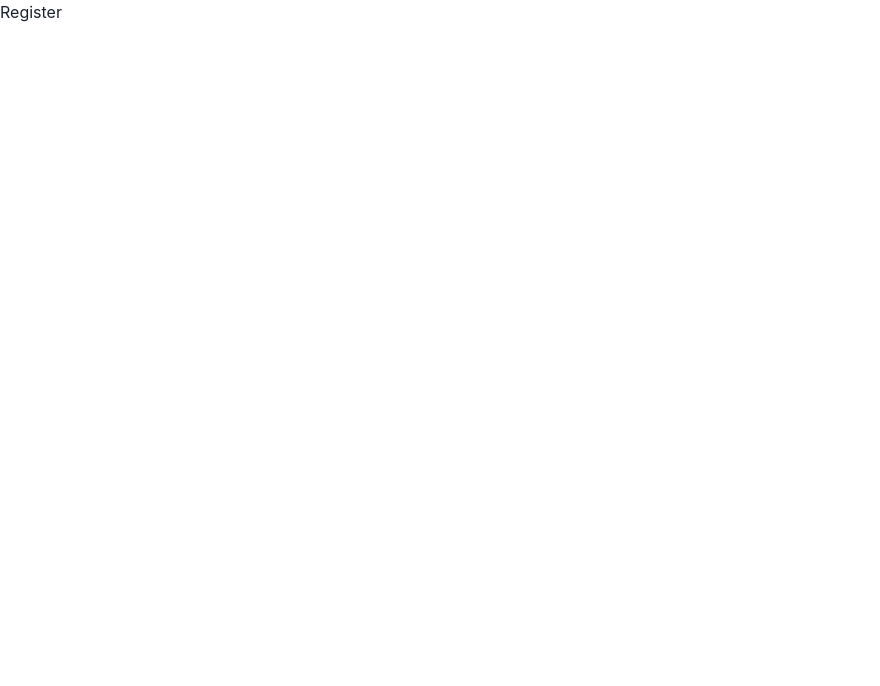
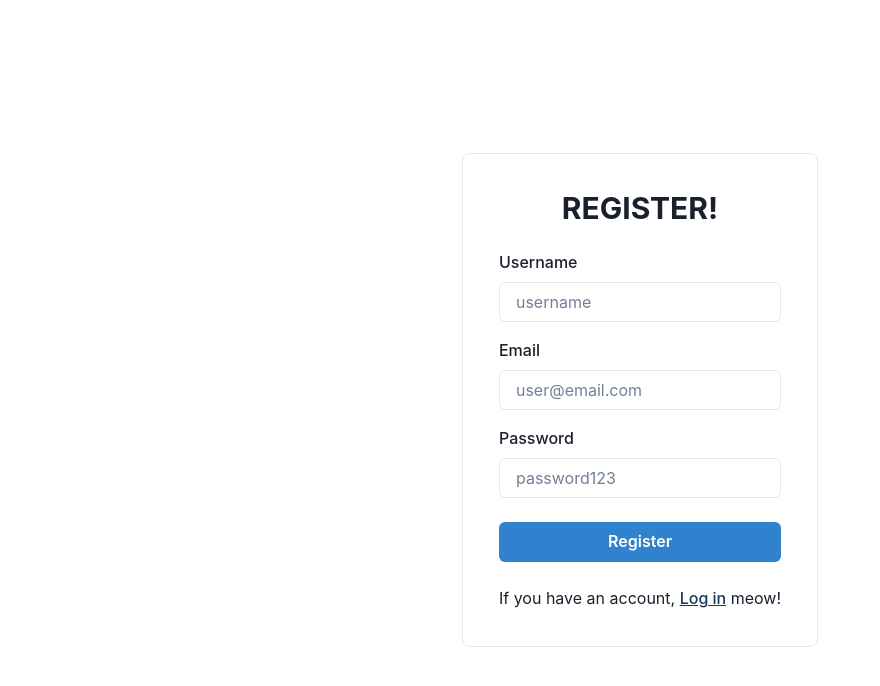
Before and after one commit to DanT52/social-media-app, a React (Create React App) app: page /register in a window 1280 px wide. Shown: the top 686 px of the page, without its empty margins (0-880 px from the left). Built offline with nearby package versions, Linux system fonts and the light colour scheme.

Commit message:
register and profile sidebar

```diff
--- a/src/components/auth/Register.js
+++ b/src/components/auth/Register.js
@@ -1,7 +1,88 @@
-import React from 'react'
+import { Box, Center, FormLabel, Heading, Input, FormControl, FormErrorMessage, Button,
+    Link, Text
+
+} from "@chakra-ui/react";
+import { DASHBOARD, LOGIN } from "lib/routes";
+import { Link as RouterLink} from "react-router-dom";
+import { useRegister} from "hooks/auth";
+import { useForm } from "react-hook-form";
+import { emailValidate, passwordValidate, usernameValidate } from "utils/form-validate";
 
 export default function Register() {
+    const { register :signup, isLoading} = useRegister();
+    const {register, handleSubmit, formState: {errors}} = useForm();
+
+
+
+    async function handleRegister(data){
+
+        const succeeded = await signup({
+            username: data.username,
+            email: data.email,
+            password: data.password,
+            redirectTo: DASHBOARD
+        });
+
+
+    }
+
+
+
     return (
-        <div>Register</div>
-    )
-}
+    <Center w="100%" h ="100vh">
+        <Box mx="1" maxW="md" p="9" borderWidth="1px" borderRadius="lg">
+            <Heading mb="4" size="lg" textAlign="center">
+                REGISTER!
+            </Heading>
+
+            <form onSubmit={handleSubmit(handleRegister)}>
+
+                 <FormControl isInvalid={errors.username} py="2">
+                    <FormLabel>Username</FormLabel>
+                    <Input placeholder="username"
+                    {...register('username', usernameValidate)}/>
+                    <FormErrorMessage>{errors.username && errors.username.message}</FormErrorMessage>
+
+                </FormControl>
+
+                <FormControl isInvalid={errors.email} py="2">
+                    <FormLabel>Email</FormLabel>
+                    <Input type="email" placeholder="user@email.com"
+                    {...register('email', emailValidate)}/>
+                    <FormErrorMessage>{errors.email && errors.email.message}</FormErrorMessage>
+
+                </FormControl>
+
+                <FormControl isInvalid={errors.password} py="2">
+                    <FormLabel>Password</FormLabel>
+                    <Input type="password" placeholder="password123" {...register('password', passwordValidate)}/>
+                    <FormErrorMessage>{errors.password && errors.password.message}</FormErrorMessage>
+
+                </FormControl>
+
+                <Button mt="4" type="submit" colorScheme="blue" size="md" w="full"
+                 //isLoading={true}
+                 loadingText="Signing up">
+                    Register
+                </Button>
+
+            </form>
+            <Text fontSize="xlg" align="center" mt="6">
+                If you have an account, {" "}
+
+                <Link
+                as={RouterLink}
+                to={LOGIN}
+                color="blue.900"
+                fontWeight="medium"
+                textDecor="underline"
+                _hover={{ background: "blue.100"}}
+
+                >Log in</Link>
+                {" "} meow!
+
+            </Text>
+
+        </Box>
+    </Center>
+)}
--- /dev/null
+++ b/src/components/layout/Sidebar.js
@@ -0,0 +1,73 @@
+import { Box, Button, Code, Stack } from "@chakra-ui/react";
+import Avatar from "components/profile/Avatar";
+import { useAuth } from "hooks/auth";
+import { PROTECTED, USERS } from "lib/routes";
+import { Link } from "react-router-dom";
+
+function ActiveUser(){
+    const {user, isLoading} = useAuth();
+
+
+    if (isLoading) return "Loading..."
+
+
+    return (
+    <Stack align="center" spacing="5" my="8">
+
+        <Avatar user={user}/>
+
+
+
+
+        <Code>@{user.username}</Code>
+
+        <Button
+        colorScheme="blue"
+        w="full"
+        as={Link}
+        to={`${PROTECTED}/profile/${user.id}`}>
+            Edit Profile
+        </Button>
+    </Stack>
+    );
+}
+
+export default function Sidebar() {
+    return(
+        <Box
+        px="6"
+        height="100vh"
+        w="100%"
+        maxW="300px"
+        borderLeft="1px solid"
+        borderLeftColor="blue.100"
+        position="sticky"
+        top="16"
+        display={{ base: "none", md: "block" }}
+        >
+
+             <ActiveUser />
+
+
+             <Box align = "center">
+                <Box as="ul" borderBottom="2px solid" borderColor="blue.200" />
+
+                    <Button
+                    variant="outline"
+                    colorScheme="teal"
+                    as={Link}
+                    to={USERS}
+                    mt="4"
+                    size="sm"
+                    >ALL USERS
+
+                    </Button>
+
+
+                </Box>
+             </Box>
+
+
+
+    );
+}
--- a/src/components/layout/index.js
+++ b/src/components/layout/index.js
@@ -2,7 +2,9 @@ import { LOGIN } from "lib/routes";
 import { useEffect } from "react";
 import { Outlet, useLocation, useNavigate } from "react-router-dom";
 import { useAuth } from "hooks/auth";
-import Navbar from "components/navbar";
+import Navbar from "components/layout/Navbar";
+import Sidebar from "./Sidebar";
+import { Flex, Box } from "@chakra-ui/react";
 
 export default function Layout() {
     const { pathname } = useLocation();
@@ -14,10 +16,10 @@ export default function Layout() {
 
 
     useEffect( () => {
-        if (pathname.startsWith("/protected") && !user) {
+        if (!isLoading && pathname.startsWith("/protected") && !user) {
             navigate(LOGIN);
         }
-    }, [pathname, user]);
+    }, [pathname, user, isLoading]);
 
     if (isLoading) return "Loading...";
 
@@ -25,7 +27,15 @@ export default function Layout() {
     return (
         <>
         <Navbar />
-        This is the child: <Outlet />
+
+        <Flex pt="16" pb="12" mx="auto" w="full" maxW="1200px">
+            <Box w="900px">
+                <Outlet />
+            </Box>
+            <Sidebar/>
+
+        </Flex>
+
         </>
     )
 }
--- /dev/null
+++ b/src/components/profile/Avatar.js
@@ -0,0 +1,16 @@
+import { Link } from "react-router-dom";
+import { Avatar as ChakraAvatar } from "@chakra-ui/react"
+import { PROTECTED } from "lib/routes";
+
+export default function Avatar({user}) {
+    if (!user) return "loading";
+    return (
+        <ChakraAvatar
+        as={Link}
+        to={`${PROTECTED}/profile/${user.id}`}
+        name={user.username}
+        size="xl"
+        src={user.avatar}
+        _hover={{ cursor: "pointer", opacity: "0.8"}}/>
+    )
+}
--- a/src/hooks/auth.js
+++ b/src/hooks/auth.js
@@ -1,16 +1,36 @@
 import { useAuthState, useSignOut } from 'react-firebase-hooks/auth';
-import { auth } from "lib/firebase";
-import { signInWithEmailAndPassword } from 'firebase/auth';
+import { auth, db } from "lib/firebase";
+import { createUserWithEmailAndPassword, signInWithEmailAndPassword } from 'firebase/auth';
 import { useToast } from '@chakra-ui/react';
 import { useNavigate } from 'react-router-dom';
 import { DASHBOARD, LOGIN } from 'lib/routes';
-import { useState } from 'react';
+import { useEffect, useState } from 'react';
+import { setDoc, doc, getDoc} from "firebase/firestore"
+import isUsernameExists from 'utils/isUsernameExists';
 
 export function useAuth() {
 
-    const [authUser, isLoading, error] = useAuthState(auth);
+    const [authUser, authLoading, error] = useAuthState(auth);
+    const [isLoading, setLoading] = useState(true);
+    const [user, setUser] = useState(null);
 
-    return {user: authUser, isLoading, error };
+    useEffect(()=>{
+      async function fetchData() {
+        setLoading(true);
+        const ref = doc(db, "users", authUser.uid);
+        const docSnap = await getDoc(ref);
+        setUser(docSnap.data())
+        setLoading(false);
+
+      }
+
+      if (!authLoading) {
+        if(authUser) fetchData();
+        else setLoading(false);
+      }
+    }, [authLoading])
+
+    return {user, isLoading, error };
 
 }
 
@@ -53,8 +73,78 @@ export function useLogin() {
     return { login, isLoading };
   }
 
+export function useRegister(){
 
-  export function useLogout() {
+  const [isLoading, setLoading] = useState(false);
+  const toast = useToast();
+  const navigate = useNavigate();
+
+  async function register({
+     username,
+     email,
+     password,
+     redirectTo =DASHBOARD,
+    }) {
+      setLoading(true);
+      const usernameExists = await isUsernameExists(username);
+
+      if (usernameExists) {
+        toast({
+          title: "Username already exists",
+          status: "error",
+          isClosable: true,
+          position: "top",
+          duration: 5000,
+
+        });
+        setLoading(false);
+
+      }else{
+        try{
+          const res = await createUserWithEmailAndPassword(auth, email, password);
+
+          await setDoc(doc(db, "users", res.user.uid), {
+            id: res.user.uid,
+            username: username.toLowerCase(),
+            avatar: "",
+            date: Date.now(),
+          });
+
+          toast({
+            title: "Account created",
+            description: "You are now logged in",
+            status: "success",
+            isClosable: true,
+            position: "top",
+            duration: 5000,
+          });
+
+          navigate(redirectTo);
+
+        } catch (error){
+          toast({
+            title: "Signing up failed",
+            description: error.message,
+            status: "error",
+            isClosable: true,
+            position: "top",
+            duration: 5000,
+          });
+
+
+        } finally{
+          setLoading(false)
+        }
+      }
+
+    }
+
+
+  return{register, isLoading};
+
+}
+
+export function useLogout() {
     const [signOut, isLoading, error] = useSignOut(auth);
     const toast = useToast();
     const navigate = useNavigate();
--- a/src/lib/routes.js
+++ b/src/lib/routes.js
@@ -11,6 +11,8 @@ export const REGISTER = "/register";
 
 export const PROTECTED = "/protected";
 export const DASHBOARD = "/protected/dashboard";
+export const USERS = "/protected/users";
+export const PROFILE = "/protected/profile/:id"
 
 export const router = createBrowserRouter([
     { path: ROOT, element: "Public Root" },
@@ -22,9 +24,18 @@ export const router = createBrowserRouter([
         children: [
             {
 
-        path: DASHBOARD,
-        element: "Dashboard",
-            }
+            path: DASHBOARD,
+            element: "Dashboard",
+            },
+            {
+            path: USERS,
+            element: "Users",
+            },
+            {
+            path: PROFILE,
+            element: "User profile for a specific ID",
+            },
+
 
     ]},
 
--- /dev/null
+++ b/src/utils/isUsernameExists.js
@@ -0,0 +1,12 @@
+import { collection, getDocs, query, where } from "firebase/firestore";
+import { db } from "lib/firebase";
+
+export default async function isUsernameExists(username) {
+
+    const q = query(collection(db, "users"), where("username", "==", username));
+
+    const querySnapshot = await getDocs(q);
+
+    return querySnapshot.size >0;
+
+}
```
Also changed, not shown: src/components/layout/Navbar.js (renamed from src/components/navbar/index.js).
